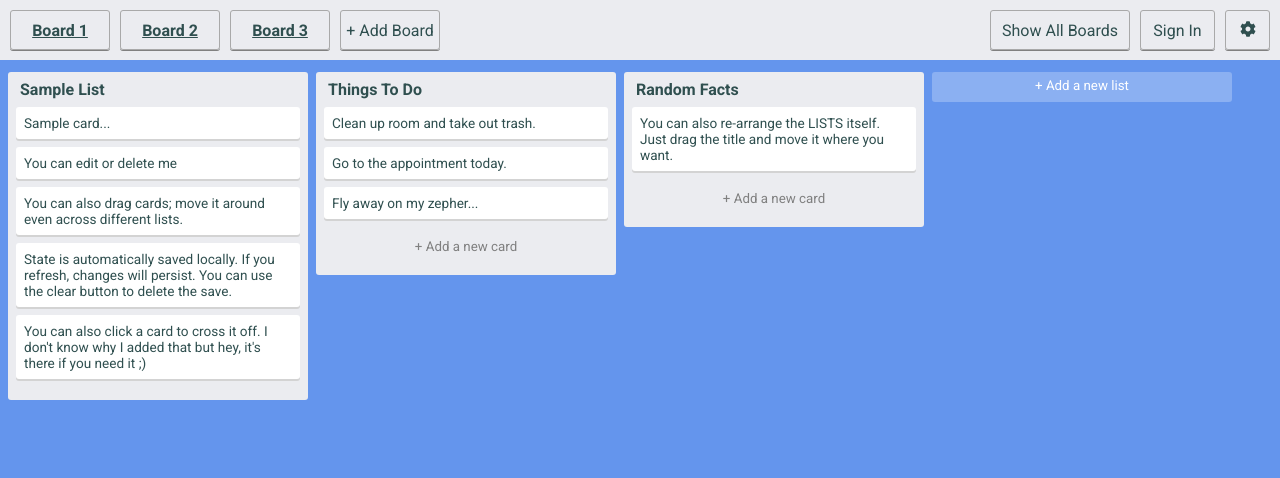
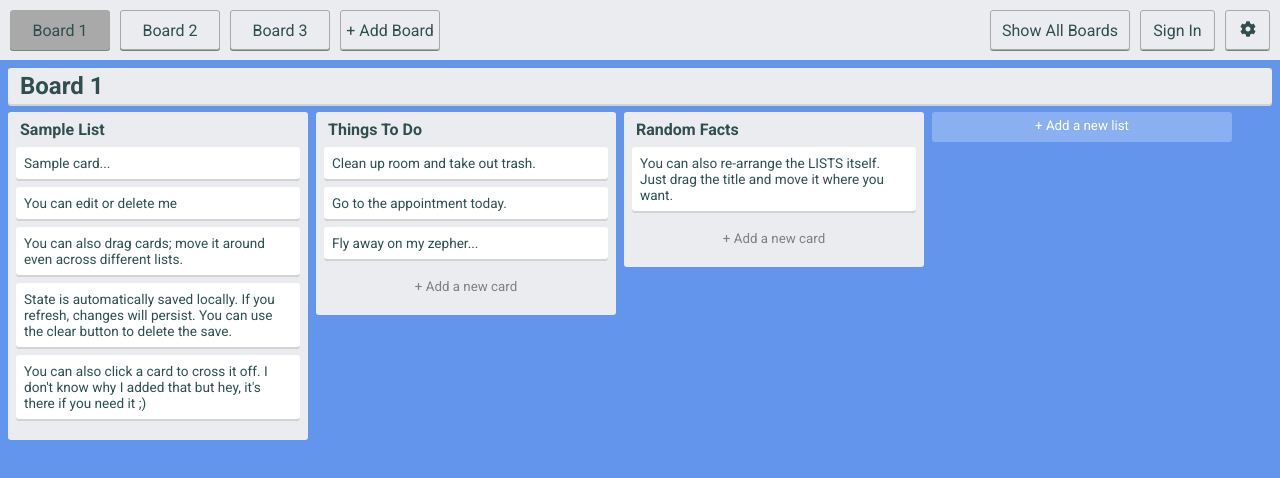
Before and after one commit to codekcv/lister, a React (Create React App) app: page / in a window 1280 px wide. Shown: the top 478 px of the page. Built offline with nearby package versions, Linux system fonts and the light colour scheme.

Commit message:
new board button functionalities

```diff
--- a/src/components/board/Board.tsx
+++ b/src/components/board/Board.tsx
@@ -5,7 +5,7 @@ import { AppState } from '../../store/store';
 import Lists from '../list/Lists';
 import { Draggable } from 'react-beautiful-dnd';
 import { FaPencilAlt, FaTrashAlt } from 'react-icons/fa';
-import { deleteBoard } from '../../store/board/actions';
+import { deleteBoard, editBoard } from '../../store/board/actions';
 import styled from 'styled-components';
 
 interface Props {
@@ -14,13 +14,15 @@ interface Props {
   index: number;
 
   deleteBoard: typeof deleteBoard;
+  editBoard: typeof editBoard;
 }
 
 const BoardLi: React.FC<Props> = ({
   board,
   boardState,
   index,
-  deleteBoard
+  deleteBoard,
+  editBoard
 }) => {
   const { id, title } = board;
   const [input, setInput] = useState('');
@@ -35,25 +37,59 @@ const BoardLi: React.FC<Props> = ({
     deleteBoard(id);
   };
 
+  const handleOnChange = (e: React.ChangeEvent<HTMLInputElement>) => {
+    setInput(e.target.value);
+  };
+
+  const handleOnBlur = () => {
+    handleSubmit();
+  };
+
+  const handleOnSubmit = (e: React.FormEvent<HTMLFormElement>) => {
+    e.preventDefault();
+
+    handleSubmit();
+  };
+
+  const handleSubmit = () => {
+    editBoard(id, input);
+    setEditing(false);
+  };
+
   return (
     <Container dragging={boardState.dragging}>
-      <Draggable draggableId={id} index={index} type="board">
+      <Draggable
+        draggableId={id}
+        index={index}
+        type="board"
+        isDragDisabled={!boardState.showAll}
+      >
         {provided => (
           <div ref={provided.innerRef} {...provided.draggableProps}>
-            {boardState.showAll && (
-              <div
-                className="board-title-background"
-                {...provided.dragHandleProps}
-              >
+            <div
+              className="board-title-background"
+              {...provided.dragHandleProps}
+            >
+              {!editing ? (
                 <div className={`board-title-area ${board.id}`}>
-                  <h2>{title} </h2>
+                  <h2>{title}</h2>
                   <span className="board-button">
                     <FaPencilAlt onClick={handleBoardEdit} size="1.5rem" />{' '}
                     <FaTrashAlt onClick={handleBoardDelete} size="1.5rem" />
                   </span>
                 </div>
-              </div>
-            )}
+              ) : (
+                <form onSubmit={handleOnSubmit}>
+                  <input
+                    type="text"
+                    value={input}
+                    onChange={handleOnChange}
+                    onBlur={handleOnBlur}
+                    autoFocus
+                  />
+                </form>
+              )}
+            </div>
             {provided.placeholder}
             <div className="hide" {...provided.dragHandleProps}>
               <Lists boardId={id} />
@@ -72,6 +108,12 @@ const Container = styled.div<{ dragging: boolean }>`
     padding: 4px 12px;
     border-radius: 3px;
     box-shadow: 0 2px lightgray;
+
+    :hover {
+      .board-button {
+        display: inline;
+      }
+    }
   }
 
   .board-title-area {
@@ -88,12 +130,6 @@ const Container = styled.div<{ dragging: boolean }>`
       top: 2px;
       right: -56px;
     }
-
-    :hover {
-      .board-button {
-        display: inline;
-      }
-    }
   }
 `;
 
@@ -103,5 +139,5 @@ const mapStateToProps = (state: AppState) => ({
 
 export default connect(
   mapStateToProps,
-  { deleteBoard }
+  { editBoard, deleteBoard }
 )(BoardLi);
--- a/src/components/board/Boards.tsx
+++ b/src/components/board/Boards.tsx
@@ -12,7 +12,7 @@ import {
   reorderBoard,
   addBoard,
   draggingBoard,
-  showAllBoard
+  setCurrentBoard
 } from '../../store/board/actions';
 import styled from 'styled-components';
 
@@ -28,7 +28,7 @@ interface Props {
   changeBoard: typeof changeBoard;
   addBoard: typeof addBoard;
   draggingBoard: typeof draggingBoard;
-  showAllBoard: typeof showAllBoard;
+  setCurrentBoard: typeof setCurrentBoard;
 }
 
 const Boards: React.FC<Props> = ({
@@ -42,7 +42,7 @@ const Boards: React.FC<Props> = ({
   changeBoard,
   addBoard,
   draggingBoard,
-  showAllBoard
+  setCurrentBoard
 }) => {
   const { boards, showAll, currentBoard } = boardState;
 
@@ -169,10 +169,13 @@ const Boards: React.FC<Props> = ({
 
   const handleNewBoard = () => {
     addBoard('New Board');
+    console.log(boards[boards.length - 1]);
+    // setCurrentBoard(boards[boards.length - 1]);
   };
 
   const onDragStart = () => {
     draggingBoard(true);
+    console.log('just a click?');
   };
 
   return (
@@ -182,18 +185,20 @@ const Boards: React.FC<Props> = ({
           {provided => (
             <div ref={provided.innerRef} {...provided.droppableProps}>
               {showAll ? (
-                boards.map((board, index) => (
-                  <Board key={board.id} board={board} index={index} />
-                ))
+                <>
+                  {boards.map((board, index) => (
+                    <Board key={board.id} board={board} index={index} />
+                  ))}
+                  <div className="touch-me">
+                    <div className="button-div" onClick={handleNewBoard}>
+                      <button>+ Add a new board</button>
+                    </div>
+                  </div>
+                </>
               ) : (
                 <Board key={currentBoard.id} board={currentBoard} index={0} />
               )}
               {provided.placeholder}
-              <div className="touch-me">
-                <div className="button-div" onClick={handleNewBoard}>
-                  <button>+ Add a new board</button>
-                </div>
-              </div>
             </div>
           )}
         </Droppable>
@@ -207,7 +212,7 @@ const Container = styled.div`
     height: 60px;
 
     .button-div {
-      display: none;
+      /* display: none; */
       background: rgba(255, 255, 255, 0.25);
       height: 30px;
       text-align: center;
@@ -251,6 +256,6 @@ export default connect(
     changeBoard,
     addBoard,
     draggingBoard,
-    showAllBoard
+    setCurrentBoard
   }
 )(Boards);
--- a/src/pages/home/Home.tsx
+++ b/src/pages/home/Home.tsx
@@ -27,7 +27,8 @@ const Home: React.FC<Props> = ({
   boardState,
   addBoard,
   showAllBoard,
-  reorderBoard
+  reorderBoard,
+  setCurrentBoard
 }) => {
   const { boards, showAll } = boardState;
 
@@ -63,6 +64,13 @@ const Home: React.FC<Props> = ({
     }
   };
 
+  const handleNewBoard = () => {
+    console.log('action', addBoard('New Board'));
+    console.log('home', boards[boards.length]);
+
+    // setCurrentBoard(boards[boards.length - 1]);
+  };
+
   return (
     <Container showAll={showAll}>
       <div className="navbar">
@@ -82,7 +90,7 @@ const Home: React.FC<Props> = ({
                   <BoardButon key={board.id} board={board} index={index} />
                 ))}
                 {provided.placeholder}
-                <div className="add-board" onClick={() => addBoard('Untitled')}>
+                <div className="add-board" onClick={handleNewBoard}>
                   + Add Board
                 </div>
               </div>
@@ -219,5 +227,5 @@ const mapStateToProps = (state: AppState) => ({
 
 export default connect(
   mapStateToProps,
-  { addBoard, showAllBoard, reorderBoard }
+  { addBoard, showAllBoard, reorderBoard, setCurrentBoard }
 )(Home);
--- a/src/pages/home/components/board-button.tsx
+++ b/src/pages/home/components/board-button.tsx
@@ -33,27 +33,50 @@ const BoardButon: React.FC<Props> = ({
           ref={provided.innerRef}
           {...provided.draggableProps}
           {...provided.dragHandleProps}
+          onClick={handleClick}
+          isActive={board.id === boardState.currentBoard.id}
         >
-          <Link to={`#${id}`} onClick={handleClick}>
-            <h4>{title}</h4>
-          </Link>
+          <div className="centeroo">
+            <Link to={`#${id}`}>
+              <p>{title}</p>
+            </Link>
+          </div>
         </Container>
       )}
     </Draggable>
   );
 };
 
-const Container = styled.div`
+const Container = styled.div<{ isActive: boolean }>`
+  background: ${props => (props.isActive ? 'darkgray' : '#ebecf0')};
+
   width: 100px;
   height: 40px;
   margin: 0 5px;
+
   border: 1px solid darkgray;
   border-radius: 3px;
   box-shadow: 0 1px gray;
 
-  h4 {
-    text-align: center;
-    line-height: 40px;
+  .centeroo {
+    display: flex;
+    justify-content: center;
+    align-items: center;
+    height: 100%;
+
+    a {
+      text-decoration: none;
+    }
+
+    p {
+      padding: 4px;
+      width: 100px;
+      text-align: center;
+
+      overflow: hidden;
+      white-space: nowrap;
+      text-overflow: ellipsis;
+    }
   }
 
   :hover {
--- a/src/store/board/actions.ts
+++ b/src/store/board/actions.ts
@@ -5,13 +5,21 @@ import {
   Board,
   DRAGGING_BOARD,
   SHOW_ALL_BOARD,
-  CURRENT_BOARD
+  CURRENT_BOARD,
+  EDIT_BOARD
 } from './types';
 
 export const addBoard = (title: string) => {
   return {
     type: ADD_BOARD,
     payload: { title }
+  };
+};
+
+export const editBoard = (id: string, title: string) => {
+  return {
+    type: EDIT_BOARD,
+    payload: { id, title }
   };
 };
 
--- a/src/store/board/reducers.ts
+++ b/src/store/board/reducers.ts
@@ -6,7 +6,8 @@ import {
   REORDER_BOARD,
   DRAGGING_BOARD,
   SHOW_ALL_BOARD,
-  CURRENT_BOARD
+  CURRENT_BOARD,
+  EDIT_BOARD
 } from './types';
 
 const initialState: BoardState = {
@@ -26,20 +27,39 @@ export const boardReducer = (
 ) => {
   switch (action.type) {
     case ADD_BOARD:
+      const generatedId = require('short-uuid').generate();
       return {
         ...state,
         boards: [
           ...state.boards,
           {
-            id: require('short-uuid').generate(),
+            id: generatedId,
             title: action.payload.title
           }
-        ]
+        ],
+        currentBoard: {
+          id: generatedId,
+          title: action.payload.title
+        }
+      };
+    case EDIT_BOARD:
+      return {
+        ...state,
+        boards: state.boards.map(board => {
+          board.id === action.payload.id &&
+            (board.title = action.payload.title);
+          return board;
+        })
       };
     case DELETE_BOARD:
+      const board = state.boards.find(board => board.id === action.payload.id);
+      let index = state.boards.findIndex(item => item === board) + 1;
+      index === state.boards.length && (index = 0);
+
       return {
         ...state,
-        boards: state.boards.filter(board => board.id !== action.payload.id)
+        boards: state.boards.filter(board => board.id !== action.payload.id),
+        currentBoard: state.boards[index]
       };
     case REORDER_BOARD:
       return {
@@ -57,9 +77,7 @@ export const boardReducer = (
         showAll: action.payload.showAll
       };
     case CURRENT_BOARD:
-      console.log(
-        state.boards.filter(board => board === action.payload.board)[0]
-      );
+      console.log('red', action.payload.board);
 
       return {
         ...state,
--- a/src/store/board/types.ts
+++ b/src/store/board/types.ts
@@ -11,6 +11,7 @@ export interface BoardState {
 }
 
 export const ADD_BOARD = 'ADD_BOARD';
+export const EDIT_BOARD = 'EDIT_BOARD';
 export const DELETE_BOARD = 'DELETE_BOARD';
 export const REORDER_BOARD = 'REORDER_BOARD';
 export const DRAGGING_BOARD = 'DRAGGING_BOARD';
@@ -20,6 +21,11 @@ export const CURRENT_BOARD = 'CURRENT_BOARD';
 interface AddBoardAction {
   type: typeof ADD_BOARD;
   payload: { title: string };
+}
+
+interface EditBoardAction {
+  type: typeof EDIT_BOARD;
+  payload: { id: string; title: string };
 }
 
 interface DeleteBoardAction {
@@ -49,6 +55,7 @@ interface SET_CURRENT_BOARD {
 
 export type BoardActionTypes =
   | AddBoardAction
+  | EditBoardAction
   | DeleteBoardAction
   | ReorderBoardAction
   | DraggingBoardAction
```
